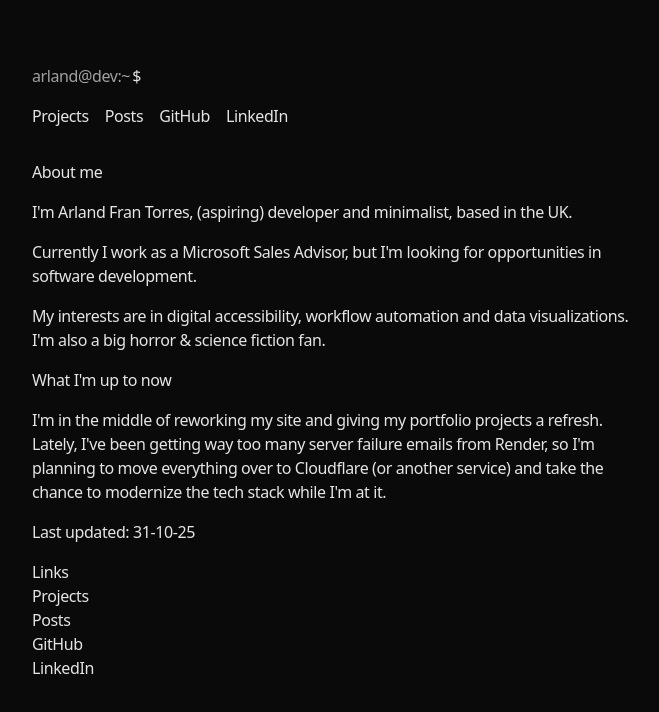
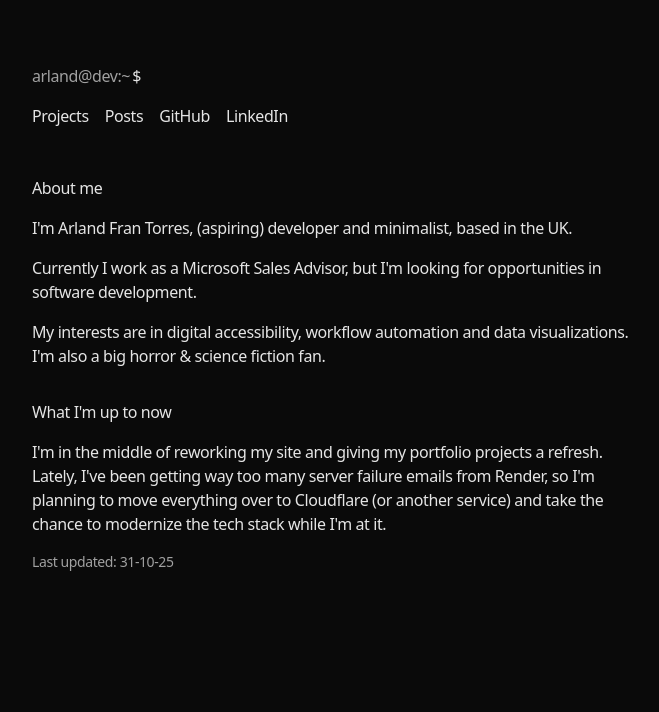
Before and after one commit to arlandfran/dev, an Astro site: page / in a window 1280 px wide. Shown: the whole page, without its empty margins (32-691 px from the left). Built offline with nearby package versions, Linux system fonts and the light colour scheme; Astro itself is replaced by a stand-in of ours.

Commit message:
refactor: remove nav markup from index and add h1 styles

```diff
--- a/src/pages/index.astro
+++ b/src/pages/index.astro
@@ -6,7 +6,7 @@ const description =
 ---
 
 <Layout {title} {description}>
-  <h1>About me</h1>
+  <h1 class="mt-4 font-mono font-medium">About me</h1>
   <p>
     I'm Arland Fran Torres, (aspiring) developer and minimalist, based in the
     UK.
@@ -19,21 +19,14 @@ const description =
     My interests are in digital accessibility, workflow automation and data
     visualizations. I'm also a big horror & science fiction fan.
   </p>
-  <h2>What I'm up to now</h2>
+  <h2 class="mt-4 font-mono font-medium">What I'm up to now</h2>
   <p>
     I'm in the middle of reworking my site and giving my portfolio projects a
     refresh. Lately, I've been getting way too many server failure emails from
     Render, so I'm planning to move everything over to Cloudflare (or another
     service) and take the chance to modernize the tech stack while I'm at it.
   </p>
-  <p>Last updated: <time>31-10-25</time></p>
-  <nav>
-    <h2>Links</h2>
-    <ul>
-      <li><a href="/projects">Projects</a></li>
-      <li><a href="/posts">Posts</a></li>
-      <li><a href="https://github.com/arlandfran">GitHub</a></li>
-      <li><a href="https://www.linkedin.com/in/arlandtorres">LinkedIn</a></li>
-    </ul>
-  </nav>
+  <p class="font-mono text-sm text-neutral-400">
+    Last updated: <time datetime="2025-10-31">31-10-25</time>
+  </p>
 </Layout>
```
